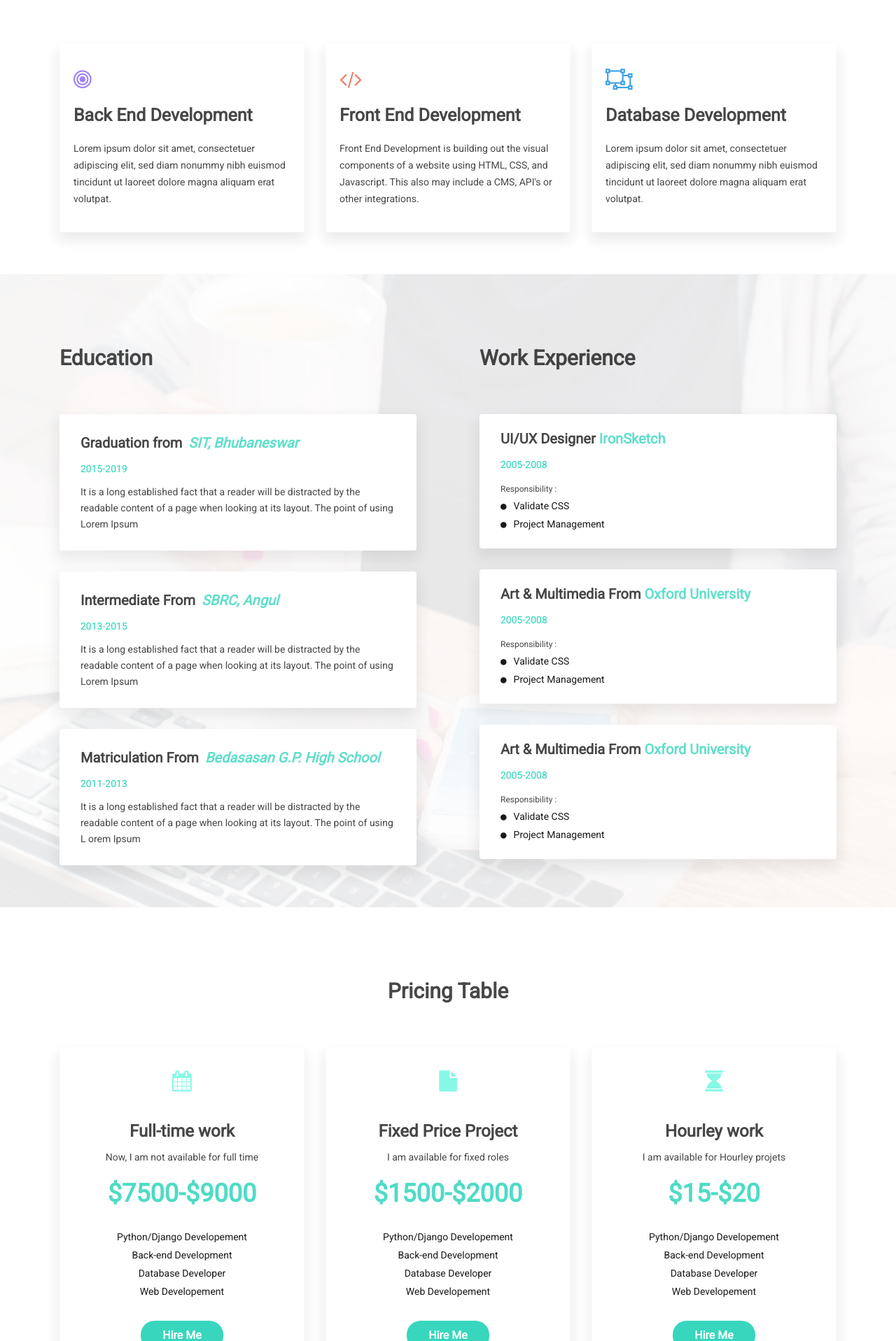
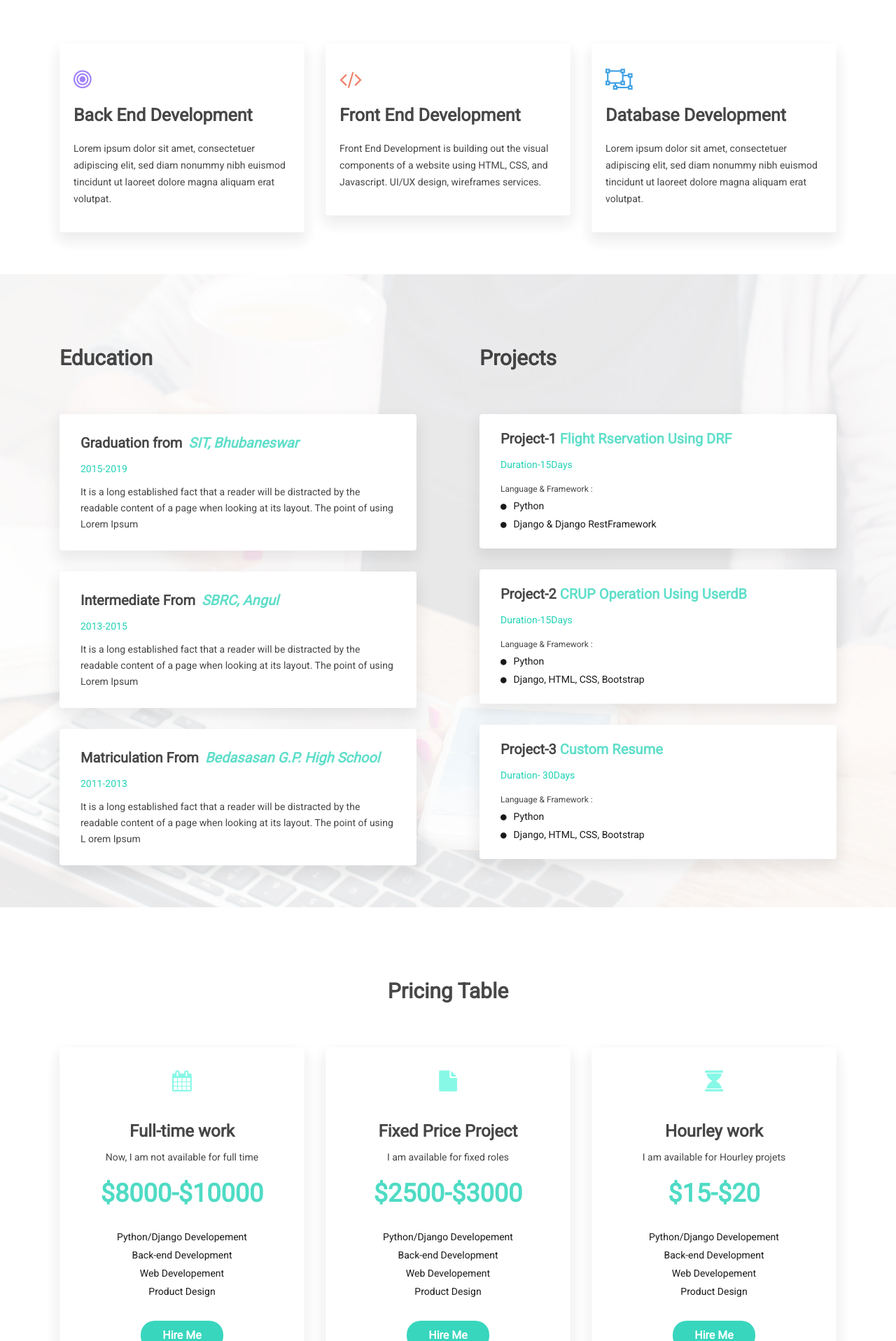
Before and after one commit to ashutoshacharya24/portfolio, a Django app: page / in a window 1280 px wide. Shown: the part 1603-3520 px from the top of the page at 70% size. Run offline with Django 3.2, Linux system fonts and the light colour scheme; some libraries are stand-ins or nearby versions.

Commit message:
Added  Project, updated Pricing, added HireMe button to nav bar

```diff
--- a/core/templates/home.html
+++ b/core/templates/home.html
@@ -109,7 +109,7 @@
                             <a class="nav-link" href="#mh-contact">Contact</a>
                         </li>
                         <li class="nav-item">
-                            <a href="#mh-pricing" class=" nav-link">Hire Me</a>
+                            <a href="#mh-pricing" class=" nav-link "style="color:MediumSeaGreen">Hire Me</a>
                         </li>
                     </ul>
                 </div>
@@ -246,8 +246,7 @@
                     <h3>Front End Development</h3>
                     <p>
                         Front End Development is building out the visual components
-                        of a website using HTML, CSS, and Javascript. This also may
-                        include a CMS, API's or other integrations.
+                        of a website using HTML, CSS, and Javascript. UI/UX design, wireframes services.
                     </p>
                 </div>
             </div>
@@ -315,39 +314,39 @@
                 </div>
                 <div class="col-sm-12 col-md-6">
                     <div class="mh-work">
-                        <h3>Work Experience</h3>
+                        <h3>Projects</h3>
                         <div class="mh-experience-deatils">
                             <!-- Education Institutes-->
                             <div class="mh-work-item dark-bg wow fadeInUp" data-wow-duration="0.8s"
                                  data-wow-delay="0.4s">
-                                <h4>UI/UX Designer <a href="#">IronSketch</a></h4>
-                                <div class="mh-eduyear">2005-2008</div>
-                                <span>Responsibility :</span>
+                                <h4>Project-1 <a href="https://github.com/ashutoshacharya24/FlightReservation">Flight Rservation Using DRF</a></h4>
+                                <div class="mh-eduyear">Duration-15Days</div>
+                                <span>Language & Framework :</span>
                                 <ul class="work-responsibility">
-                                    <li><i class="fa fa-circle"></i>Validate CSS</li>
-                                    <li><i class="fa fa-circle"></i>Project Management</li>
+                                    <li><i class="fa fa-circle"></i>Python</li>
+                                    <li><i class="fa fa-circle"></i>Django & Django RestFramework</li>
                                 </ul>
                             </div>
                             <!-- Education Institutes-->
                             <div class="mh-work-item dark-bg wow fadeInUp" data-wow-duration="0.8s"
                                  data-wow-delay="0.6s">
-                                <h4>Art & Multimedia From <a href="#">Oxford University</a></h4>
-                                <div class="mh-eduyear">2005-2008</div>
-                                <span>Responsibility :</span>
+                                <h4>Project-2 <a href="https://github.com/ashutoshacharya24/Userprofile-CRUD">CRUP Operation Using UserdB</a></h4>
+                                <div class="mh-eduyear">Duration-15Days</div>
+                                <span>Language & Framework :</span>
                                 <ul class="work-responsibility">
-                                    <li><i class="fa fa-circle"></i>Validate CSS</li>
-                                    <li><i class="fa fa-circle"></i>Project Management</li>
+                                    <li><i class="fa fa-circle"></i>Python</li>
+                                    <li><i class="fa fa-circle"></i>Django, HTML, CSS, Bootstrap</li>
                                 </ul>
                             </div>
                             <!-- Education Institutes-->
                             <div class="mh-work-item dark-bg wow fadeInUp" data-wow-duration="0.8s"
                                  data-wow-delay="0.7s">
-                                <h4>Art & Multimedia From <a href="#">Oxford University</a></h4>
-                                <div class="mh-eduyear">2005-2008</div>
-                                <span>Responsibility :</span>
+                                <h4>Project-3 <a href="https://github.com/ashutoshacharya24/resumenew#">Custom Resume  </a></h4>
+                                <div class="mh-eduyear">Duration- 30Days</div>
+                                <span>Language & Framework :</span>
                                 <ul class="work-responsibility">
-                                    <li><i class="fa fa-circle"></i>Validate CSS</li>
-                                    <li><i class="fa fa-circle"></i>Project Management</li>
+                                    <li><i class="fa fa-circle"></i>Python</li>
+                                    <li><i class="fa fa-circle"></i>Django, HTML, CSS, Bootstrap</li>
                                 </ul>
                             </div>
                         </div>
@@ -377,12 +376,12 @@
                         <i class="fa fa-calendar"></i>
                         <h4>Full-time work</h4>
                         <p>Now, I am not available for full time</p>
-                        <h5>$7500-$9000</h5>
+                        <h5>$8000-$10000</h5>
                         <ul>
                             <li>Python/Django Developement</li>
                             <li>Back-end Development</li>
-                            <li>Database Developer</li>
                             <li>Web Developement</li>
+                            <li>Product Design</li>
                         </ul>
                         <a href="https://drive.google.com/file/d/1N4T9e8y6sqlowA1DU7T_mEF8pG041ifO/view?usp=sharing"
                            class="btn btn-fill">Hire Me</a>
@@ -394,12 +393,12 @@
                         <i class="fa fa-file"></i>
                         <h4>Fixed Price Project</h4>
                         <p>I am available for fixed roles</p>
-                        <h5>$1500-$2000</h5>
+                        <h5>$2500-$3000</h5>
                         <ul>
                             <li>Python/Django Developement</li>
                             <li>Back-end Development</li>
-                            <li>Database Developer</li>
                             <li>Web Developement</li>
+                            <li>Product Design</li>
                         </ul>
                         <a href="https://drive.google.com/file/d/1N4T9e8y6sqlowA1DU7T_mEF8pG041ifO/view?usp=sharing"
                            class="btn btn-fill">Hire Me</a>
@@ -415,8 +414,8 @@
                         <ul>
                             <li>Python/Django Developement</li>
                             <li>Back-end Development</li>
-                            <li>Database Developer</li>
                             <li>Web Developement</li>
+                            <li>Product Design</li>
                         </ul>
                         <a href="https://drive.google.com/file/d/1N4T9e8y6sqlowA1DU7T_mEF8pG041ifO/view?usp=sharing"
                            class="btn btn-fill">Hire Me</a>
--- a/portfolio/settings.py
+++ b/portfolio/settings.py
@@ -24,7 +24,8 @@ SECRET_KEY = 'django-insecure-qx-$o-=((4bs564!e+^f1rlva+e(_+e02akyjrji795c-wszq%
 # SECURITY WARNING: don't run with debug turned on in production!
 DEBUG = True
 
-ALLOWED_HOSTS = ['portfolio-ashu.herokuapp.com']
+# ALLOWED_HOSTS = ['portfolio-ashu.herokuapp.com']
+ALLOWED_HOSTS = ['*']
 
 # Application definition
 
```
